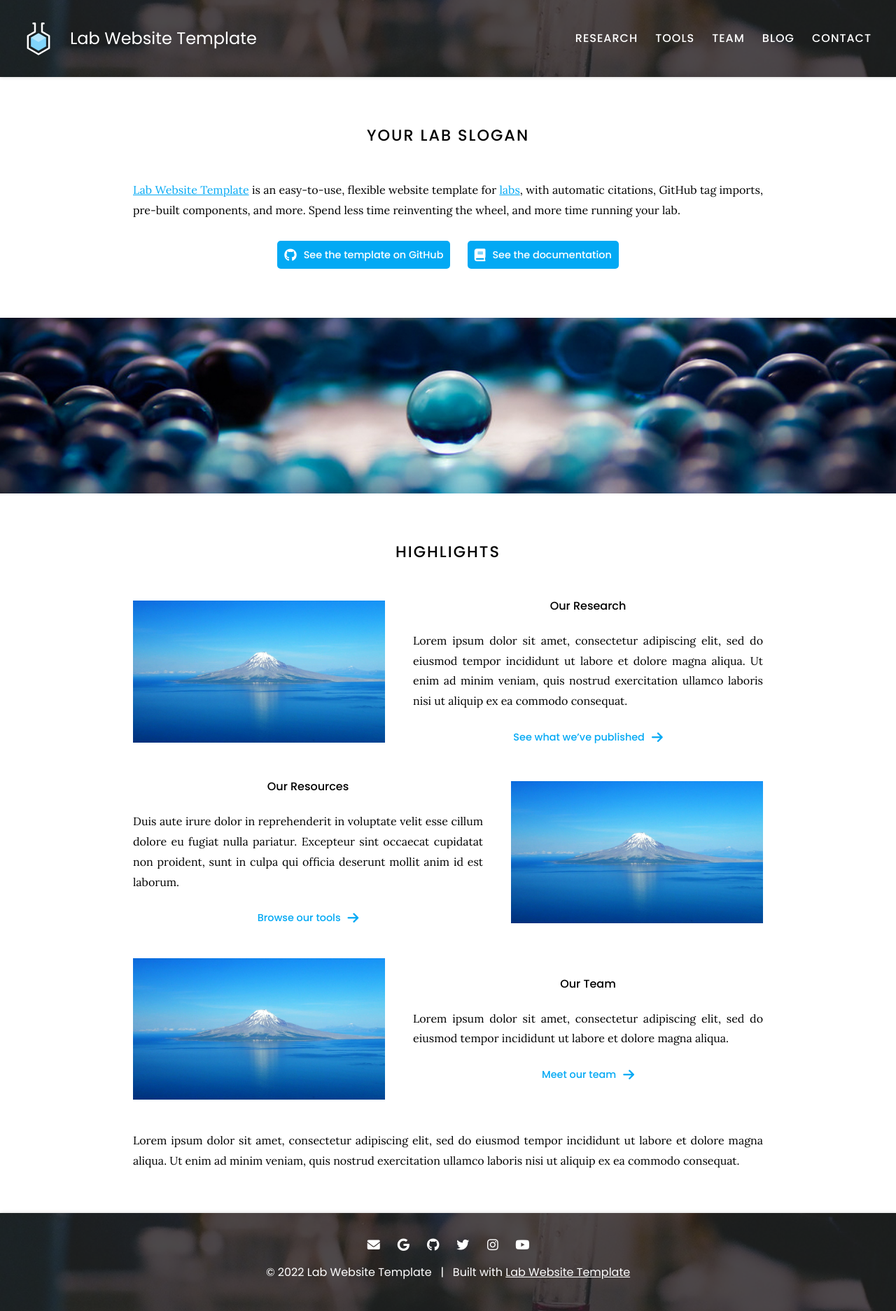
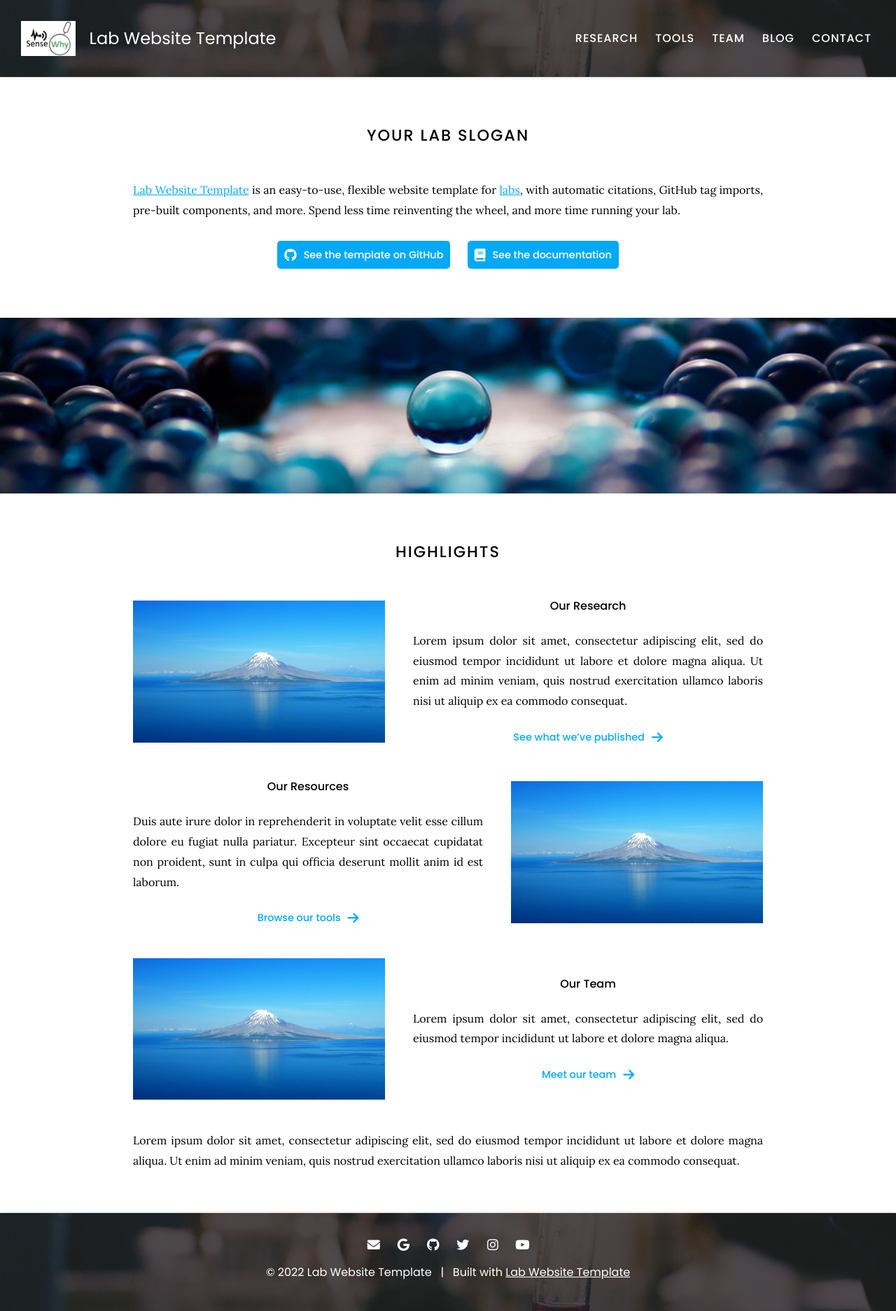
Before and after one commit to mahdipedro/SenseWhy-webs, a Jekyll site: the page built from index.md, in a window 1280 px wide. Shown: the whole page at 70% size. Built offline with Jekyll 4.4.1, drawn with Linux system fonts in a browser that asks for light colours.

Commit message:
Update _config.yaml

```diff
--- a/_config.yaml
+++ b/_config.yaml
@@ -3,7 +3,7 @@
 # site properties and page defaults
 title: Lab Website Template
 description: An easy-to-use, flexible website template for labs, with automatic citations, GitHub tag imports, pre-built components, and more.
-logo: images/logo.svg
+logo: images/sensewhy.jpg
 header: images/background.jpg
 footer: images/background.jpg
 baseurl: /lab-website-template
```
